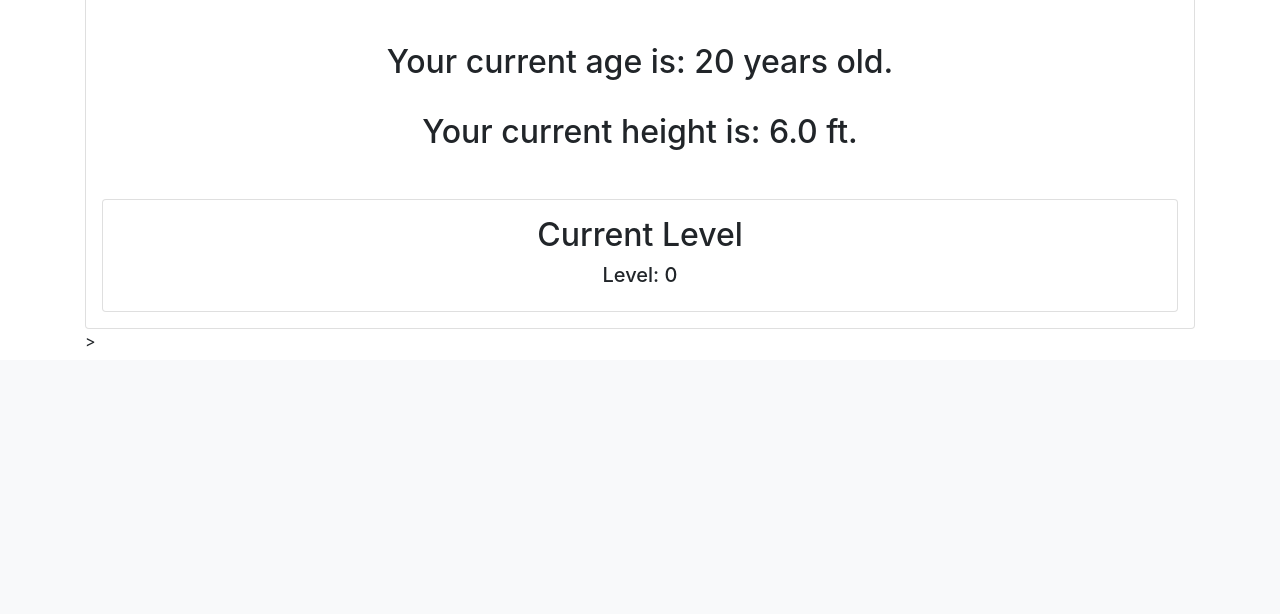
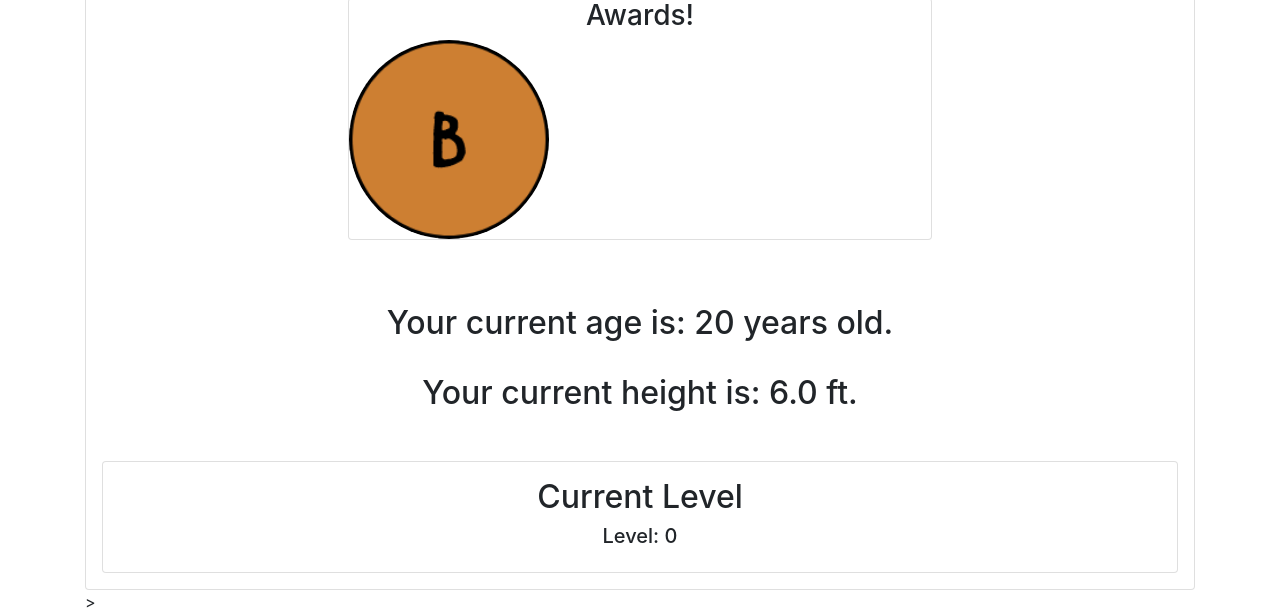
Before and after one commit to kimberlyvo21/Adv-Software-Project, a Django app: a page that uses social_app/templates/social_app/profile.html in a window 1280 px wide. Shown: the part 440-1054 px from the top of the page. Before the commit the page ends 787 px from the top, so only its background shows below. Run offline with Django 3.2, Linux system fonts and the light colour scheme; data comes from the database, SQL or seed files in the repository; some libraries are stand-ins or nearby versions.

Commit message:
leaderboard and awards styling changes

```diff
--- a/social_app/templates/social_app/profile.html
+++ b/social_app/templates/social_app/profile.html
@@ -48,26 +48,29 @@
       <div class="text-center">
       <div class="center">
         <div class="row">
-          <img style="width: 250px; height: auto; object-fit: cover;border-radius: 50%;"
+          <img class = "center" style="width: 250px; height: auto; object-fit: cover;border-radius: 50%;"
             src="https://st3.depositphotos.com/13159112/17145/v/600/depositphotos_171453724-stock-illustration-default-avatar-profile-icon-grey.jpg">
           <!---<img src="Profile_Pic.jfif" class="rounded mx-auto d-block" alt="Practice Profile Pic">-->
+        </div>
+         <div class = " card row">
+         <h3> Awards!</h3>
         {% if level < 5%}
-        <img style="width: 250px; height: auto; object-fit: cover;border-radius: 50%;"
+        <img style="width: 200px; height: auto; object-fit: cover;border-radius: 50%;"
         src="{% static "images/B.png" %}">
         {% endif %}
         {% if 5 <= level and level < 10%}
-        <img style="width: 250px; height: auto; object-fit: cover;border-radius: 50%;"
+        <img style="width: 200px; height: auto; object-fit: cover;border-radius: 50%;"
         src="{% static "images/Silver.png" %}">
         {% endif %}
         {% if 10 <= level and level < 15%}
-        <img style="width: 250px; height: auto; object-fit: cover;border-radius: 50%;"
+        <img style="width: 200px; height: auto; object-fit: cover;border-radius: 50%;"
         src="{% static "images/G .png" %}">
         {% endif %}
         {% if 15 <= level %}
-        <img style="width: 250px; height: auto; object-fit: cover;border-radius: 50%;"
+        <img style="width: 200px; height: auto; object-fit: cover;border-radius: 50%;"
         src="{% static "images/D .png" %}">
         {% endif %}
-        </div>
+       </div>
       </div>
     </div>
       <br>
@@ -79,8 +82,7 @@
       <div class="card p-3 m-3">
         <h2 style="text-align:center">Current Level</h2>
         <h5 style="text-align:center">Level: {{level}} </h5>
-
-    </div>
+      </div>
   </div>
 </body>
 
```
Also changed, not shown: social_app/templates/social_app/FriendPage.html (+5 -2 lines).
